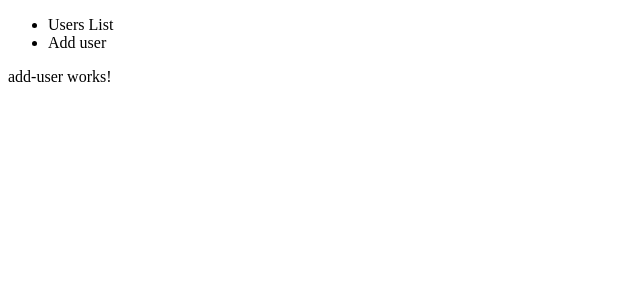
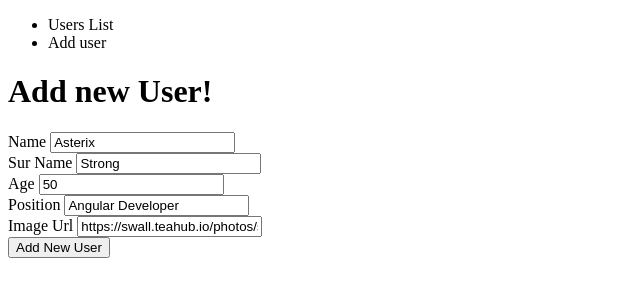
Before and after one commit to AlexKovalchuk/angular_learning, an Angular app in the folder start/: page /add-user in a window 1280 px wide. Shown: the top 300 px of the page, without its empty margins (0-640 px from the left). Built offline with nearby package versions, Linux system fonts and the light colour scheme.

Commit message:
get exersice about directives

```diff
--- a/start/src/app/add-user/add-user.component.html
+++ b/start/src/app/add-user/add-user.component.html
@@ -1 +1,43 @@
-<p>add-user works!</p>
+<h1>Add new User!</h1>
+
+<form [formGroup]="checkoutForm" (ngSubmit)="onSubmit(checkoutForm.value)">
+
+  <div>
+    <label for="name">
+      Name
+    </label>
+    <input id="name" type="text" formControlName="name">
+  </div>
+
+  <div>
+    <label for="sur_name">
+      Sur Name
+    </label>
+    <input id="sur_name" type="text" formControlName="sur_name">
+  </div>
+
+  <div>
+    <label for="age">
+      Age
+    </label>
+    <input id="age" type="number" formControlName="age">
+  </div>
+
+  <div>
+    <label for="position">
+      Position
+    </label>
+    <input id="position" type="text" formControlName="position">
+  </div>
+
+  <div>
+    <label for="img_url">
+      Image Url
+    </label>
+    <input id="img_url" type="text" formControlName="img_url">
+    <!-- https://swall.teahub.io/photos/small/303-3033000_asterix-avatar.jpg -->
+  </div>
+
+  <button class="button" type="submit">Add New User</button>
+
+</form>
--- a/start/src/app/add-user/add-user.component.ts
+++ b/start/src/app/add-user/add-user.component.ts
@@ -1,15 +1,33 @@
 import { Component, OnInit } from '@angular/core';
+import { FormBuilder } from '@angular/forms';
+import { ActivatedRoute } from '@angular/router';
+
+// import { User } from '../interfaces/user-interfaces';
 
 @Component({
   selector: 'app-add-user',
   templateUrl: './add-user.component.html',
   styleUrls: ['./add-user.component.scss']
 })
-export class AddUserComponent implements OnInit {
+export class AddUserComponent {
+  checkoutForm;
 
-  constructor() { }
+  constructor(
+    private route: ActivatedRoute,
+    private formBuilder: FormBuilder
+  ) {
+    this.checkoutForm = this.formBuilder.group({
+      name: 'Asterix',
+      sur_name: 'Strong',
+      age: 50,
+      position: 'Angular Developer',
+      img_url: 'https://swall.teahub.io/photos/small/303-3033000_asterix-avatar.jpg'
+    });
+  }
 
-  ngOnInit(): void {
+  onSubmit(customerData: any): void {
+    console.log('Your order has been submitted', customerData);
+    this.checkoutForm.reset();
   }
 
 }
--- a/start/src/app/app.module.ts
+++ b/start/src/app/app.module.ts
@@ -1,6 +1,7 @@
 import { BrowserModule } from '@angular/platform-browser';
 import { NgModule } from '@angular/core';
 import { HttpClientModule } from '@angular/common/http';
+import { ReactiveFormsModule } from '@angular/forms';
 
 import { AppRoutingModule } from './app-routing.module';
 import { AppComponent } from './app.component';
@@ -21,6 +22,7 @@ import { UserListCardComponent } from './user-list-card/user-list-card.component
   ],
   imports: [
     BrowserModule,
+    ReactiveFormsModule,
     AppRoutingModule,
     HttpClientModule,
   ],
--- a/start/src/app/services/users-service/users.service.ts
+++ b/start/src/app/services/users-service/users.service.ts
@@ -26,4 +26,8 @@ export class UsersService {
     return this.http.get<User>(`${this.usersUrl}/user-card/${id}`);
   }
 
+  addUser(newUser: any): Observable<User[]> {
+
+  }
+
 }
--- a/start/src/app/user-card/user-card.component.html
+++ b/start/src/app/user-card/user-card.component.html
@@ -1,15 +1,4 @@
 <div *ngIf="userCard" class="user-card">
-  <div>
-    Name: {{userCard.name}} {{userCard.sur_name}}
-  </div>
-  <div>
-    Age: {{userCard.age}}
-  </div>
-  <div>
-    Position: {{userCard.position}}
-  </div>
-  <div>
-    <img class="avatar-img" [src]="userCard.img_url" alt="alt">
-  </div>
-
+  <app-user-list-card [selectedUser]="userCard">
+  </app-user-list-card>
 </div>
--- a/start/src/app/users-list/users-list.component.html
+++ b/start/src/app/users-list/users-list.component.html
@@ -6,8 +6,6 @@
     </div>
   </div>
 
-
-
   <div *ngIf="selectedUser">
     <app-user-list-card [selectedUser]="selectedUser">
     </app-user-list-card>
--- a/start/src/app/users-list/users-list.component.ts
+++ b/start/src/app/users-list/users-list.component.ts
@@ -7,7 +7,8 @@ import { User } from '../interfaces/user-interfaces';
 @Component({
   selector: 'app-users-list',
   templateUrl: './users-list.component.html',
-  styleUrls: ['./users-list.component.scss']
+  styleUrls: ['./users-list.component.scss'],
+  // changeDetection: onPush
 })
 export class UsersListComponent implements OnInit {
   usersList: User[] = [];
@@ -20,14 +21,13 @@ export class UsersListComponent implements OnInit {
 
   ngOnInit(): void {
     this.getUsersList();
-    console.log('usersList', this.usersList);
-
   }
 
   getUsersList(): void {
     this.userService.getUsersList()
     .subscribe((usersList: any) => {
       this.usersList = usersList;
+      // Detect changes. TODO change detect strategy!
     }
     );
   }
```
Also changed, not shown: start/src/app/user-list-card/user-list-card.component.html (+8 -1 lines).
